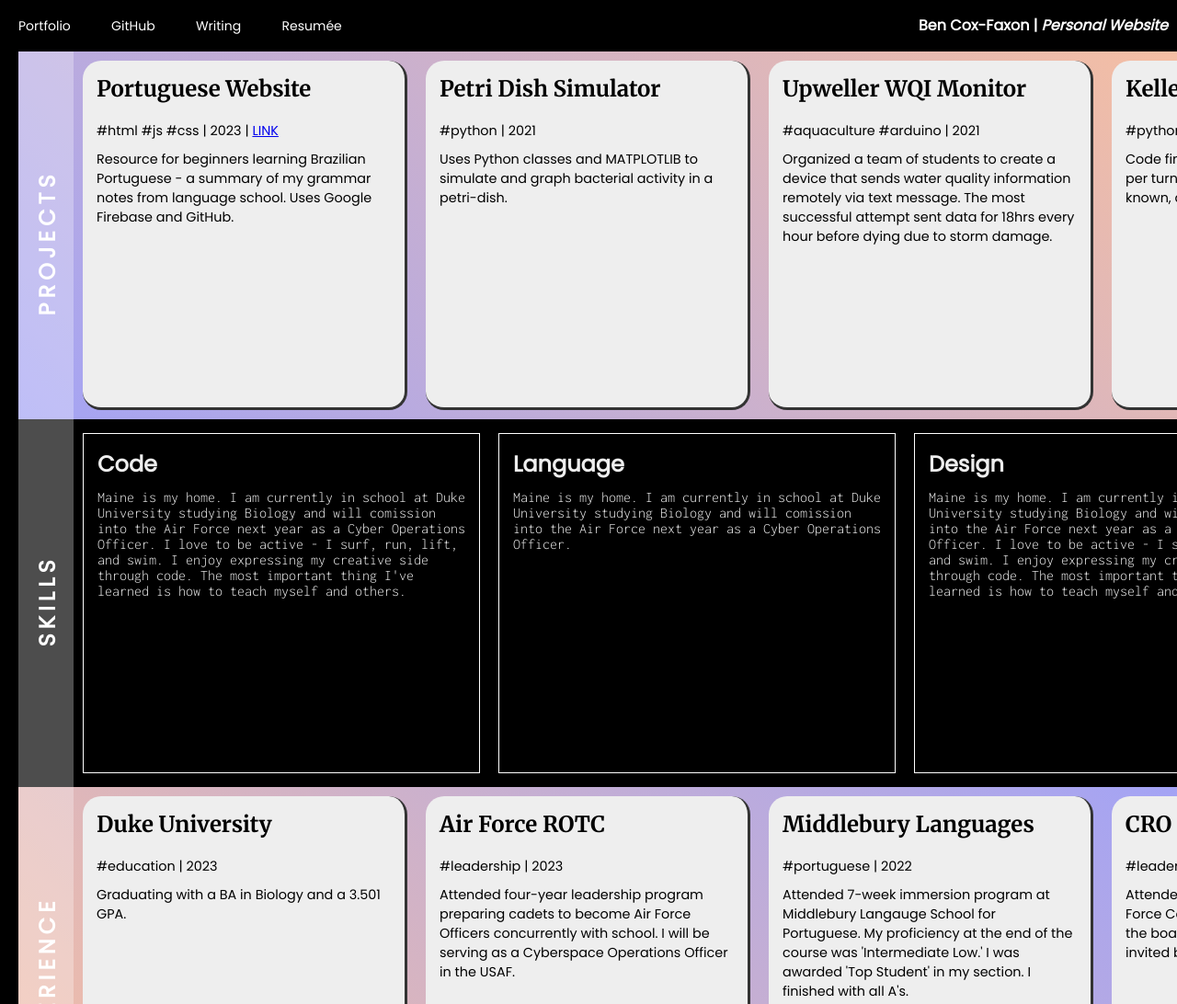
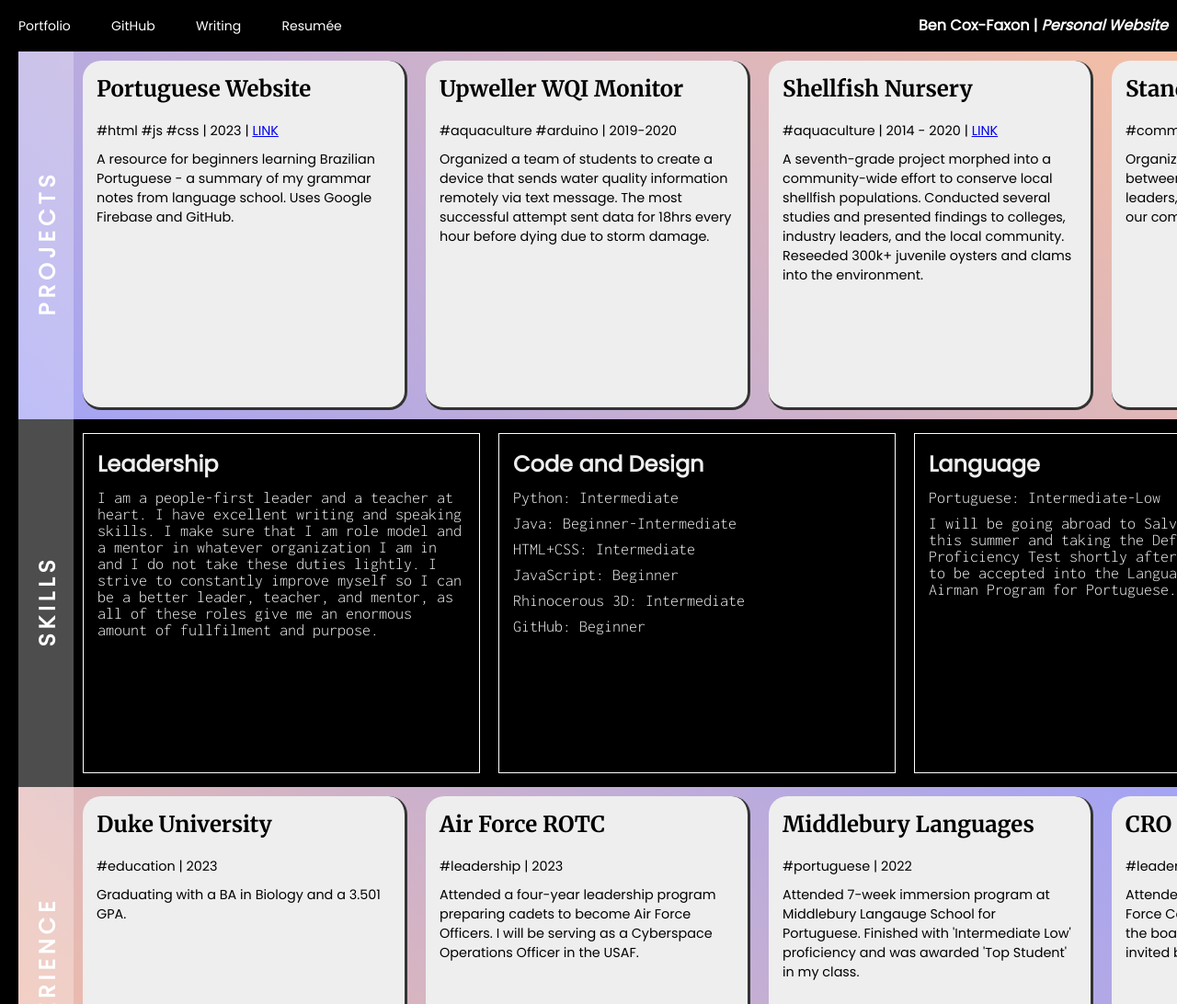
Before and after one commit to bencoxfaxon/personal-site, a plain HTML site: page index.html in a window 1280 px wide. Shown: the top 1092 px of the page at 92% size. Drawn offline with Linux system fonts and the light colour scheme.

Commit message:
Adding details

```diff
--- a/index.html
+++ b/index.html
@@ -36,21 +36,14 @@
           <a href="https://portuguesenotes.com">LINK</a>
         </p>
         <p>
-          Resource for beginners learning Brazilian Portuguese - a summary of my
-          grammar notes from language school. Uses Google Firebase and GitHub.
-        </p>
-      </div>
-      <div class="panel">
-        <h2>Petri Dish Simulator</h2>
-        <p class="tag">#python | 2021</p>
-        <p>
-          Uses Python classes and MATPLOTLIB to simulate and graph bacterial
-          activity in a petri-dish.
+          A resource for beginners learning Brazilian Portuguese - a summary of
+          my grammar notes from language school. Uses Google Firebase and
+          GitHub.
         </p>
       </div>
       <div class="panel">
         <h2>Upweller WQI Monitor</h2>
-        <p class="tag">#aquaculture #arduino | 2021</p>
+        <p class="tag">#aquaculture #arduino | 2019-2020</p>
         <p>
           Organized a team of students to create a device that sends water
           quality information remotely via text message. The most successful
@@ -59,20 +52,38 @@
         </p>
       </div>
       <div class="panel">
-        <h2>Kelley Criterion Calculator</h2>
-        <p class="tag">#python | 2020</p>
+        <h2>Shellfish Nursery</h2>
+        <p class="tag">
+          #aquaculture | 2014 - 2020 |
+          <a
+            href="https://sites.google.com/yarmouthschools.org/yarmouth-shellfish-nursery/home"
+            >LINK</a
+          >
+        </p>
         <p>
-          Code finds ideal amount of money to invest per turn if win factor and
-          loss factor are known, and graphs results.
+          A seventh-grade project morphed into a community-wide effort to
+          conserve local shellfish populations. Conducted several studies and
+          presented findings to colleges, industry leaders, and the local
+          community. Reseeded 300k+ juvenile oysters and clams into the
+          environment.
         </p>
       </div>
       <div class="panel">
-        <h2>Aquaculture Data Plotting</h2>
-        <p class="tag">#aquaculture #python | 2019</p>
+        <h2>Stand Against Racism</h2>
+        <p class="tag">#community organizing | 2020</p>
         <p>
-          Importing and plotting oyster length data taken by the Shellfish
-          Nursery team the previous Fall from three lease locations in Casco
-          Bay.
+          Organized a community discussion between the police department, local
+          leaders, and the town regarding racism in our community.
+        </p>
+      </div>
+      <div class="panel">
+        <h2>Day of Hope</h2>
+        <p class="tag">#community organizing | 2019</p>
+        <p>
+          Led a team of three students and one teacher to host six professionals
+          to speak to the community regarding innovation, inspiration, and
+          self-improvement. Hosted over 250 people and raised $1,200 for the
+          Muscular Dystrophy Association.
         </p>
       </div>
     </section>
@@ -81,41 +92,33 @@
         <h1 class="skills-project-title">SKILLS</h1>
       </div>
       <div class="skills-panel">
-        <h2>Code</h2>
+        <h2>Leadership</h2>
         <p>
-          Maine is my home. I am currently in school at Duke University studying
-          Biology and will comission into the Air Force next year as a Cyber
-          Operations Officer. I love to be active - I surf, run, lift, and swim.
-          I enjoy expressing my creative side through code. The most important
-          thing I've learned is how to teach myself and others.
+          I am a people-first leader and a teacher at heart. I have excellent
+          writing and speaking skills. I make sure that I am role model and a
+          mentor in whatever organization I am in and I do not take these duties
+          lightly. I strive to constantly improve myself so I can be a better
+          leader, teacher, and mentor, as all of these roles give me an enormous
+          amount of fullfilment and purpose.
         </p>
+        <p></p>
+      </div>
+      <div class="skills-panel">
+        <h2>Code and Design</h2>
+        <p>Python: Intermediate</p>
+        <p>Java: Beginner-Intermediate</p>
+        <p>HTML+CSS: Intermediate</p>
+        <p>JavaScript: Beginner</p>
+        <p>Rhinocerous 3D: Intermediate</p>
+        <p>GitHub: Beginner</p>
       </div>
       <div class="skills-panel">
         <h2>Language</h2>
+        <p>Portuguese: Intermediate-Low</p>
         <p>
-          Maine is my home. I am currently in school at Duke University studying
-          Biology and will comission into the Air Force next year as a Cyber
-          Operations Officer.
-        </p>
-      </div>
-      <div class="skills-panel">
-        <h2>Design</h2>
-        <p>
-          Maine is my home. I am currently in school at Duke University studying
-          Biology and will comission into the Air Force next year as a Cyber
-          Operations Officer. I love to be active - I surf, run, lift, and swim.
-          I enjoy expressing my creative side through code. The most important
-          thing I've learned is how to teach myself and others.
-        </p>
-      </div>
-      <div class="skills-panel">
-        <h2>Leadership</h2>
-        <p>
-          Maine is my home. I am currently in school at Duke University studying
-          Biology and will comission into the Air Force next year as a Cyber
-          Operations Officer. I love to be active - I surf, run, lift, and swim.
-          I enjoy expressing my creative side through code. The most important
-          thing I've learned is how to teach myself and others.
+          I will be going abroad to Salvador, Brazil this summer and taking the
+          Defense Language Proficiency Test shortly after. My goal is to be
+          accepted into the Language Enabled Airman Program for Portuguese.
         </p>
       </div>
     </section>
@@ -132,9 +135,9 @@
         <h2>Air Force ROTC</h2>
         <p class="tag">#leadership | 2023</p>
         <p>
-          Attended four-year leadership program preparing cadets to become Air
-          Force Officers concurrently with school. I will be serving as a
-          Cyberspace Operations Officer in the USAF.
+          Attended a four-year leadership program preparing cadets to become Air
+          Force Officers. I will be serving as a Cyberspace Operations Officer
+          in the USAF.
         </p>
       </div>
       <div class="panel">
@@ -142,9 +145,8 @@
         <p class="tag">#portuguese | 2022</p>
         <p>
           Attended 7-week immersion program at Middlebury Langauge School for
-          Portuguese. My proficiency at the end of the course was 'Intermediate
-          Low.' I was awarded 'Top Student' in my section. I finished with all
-          A's.
+          Portuguese. Finished with 'Intermediate Low' proficiency and was
+          awarded 'Top Student' in my class.
         </p>
       </div>
       <div class="panel last">
@@ -158,11 +160,37 @@
       </div>
       <div class="panel">
         <h2>Small Business Owner</h2>
-        <p class="tag">#business | 2021 |</p>
+        <p class="tag">#business | 2021, 2020 |</p>
         <p>
-          I ran a small landscaping business with 1-5 employees, serving 20+
-          clients over two summers. We focused on landscaping and home care. I
-          created schedules and was the point of contact for all customers.
+          Led a small landscaping business with 1-5 employees, serving 20+
+          clients over two summers focusing on landscaping and home care.
+          Created schedules and was the point of contact for all customers.
+        </p>
+      </div>
+      <div class="panel">
+        <h2>Deckhand - Lobsterman</h2>
+        <p class="tag">#work | 2019</p>
+        <p>
+          Worked as a deckhand for a lobsterman in the summer of 2019. Set
+          traps, managed bait, handled lobsters, and performed odd jobs for the
+          captain.
+        </p>
+      </div>
+      <div class="panel">
+        <h2>Deckhand - Oyster Farm</h2>
+        <p class="tag">#work | 2017-2019</p>
+        <p>
+          Worked as a deckhand for an oyster farmer. Flipped cages, sorted
+          oysters, cleaned gear, and collected water quality data at Madeline
+          Point Oyster Farm.
+        </p>
+      </div>
+      <div class="panel">
+        <h2>Otto Yarmouth</h2>
+        <p class="tag">#work | 2017-2018</p>
+        <p>
+          Worked as a phone operator, cashier, and kitchen assistant in a small
+          pizza restaurant in my town for two summers.
         </p>
       </div>
     </section>
--- a/style.css
+++ b/style.css
@@ -79,6 +79,7 @@ hsla(250, 80%, 90%, 1)
   margin-top: 10px;
   white-space: normal;
   font-family: "Inconsolata";
+  font-size: 18px;
 }
 
 .skills-list {
@@ -180,6 +181,11 @@ nav h2 {
   font-family: "Inconsolata";
 }
 
+.skills-panel ul {
+  padding-left: 10px;
+  font-family: "Inconsolata";
+}
+
 /* PSEUDO */
 
 a:hover {
```
